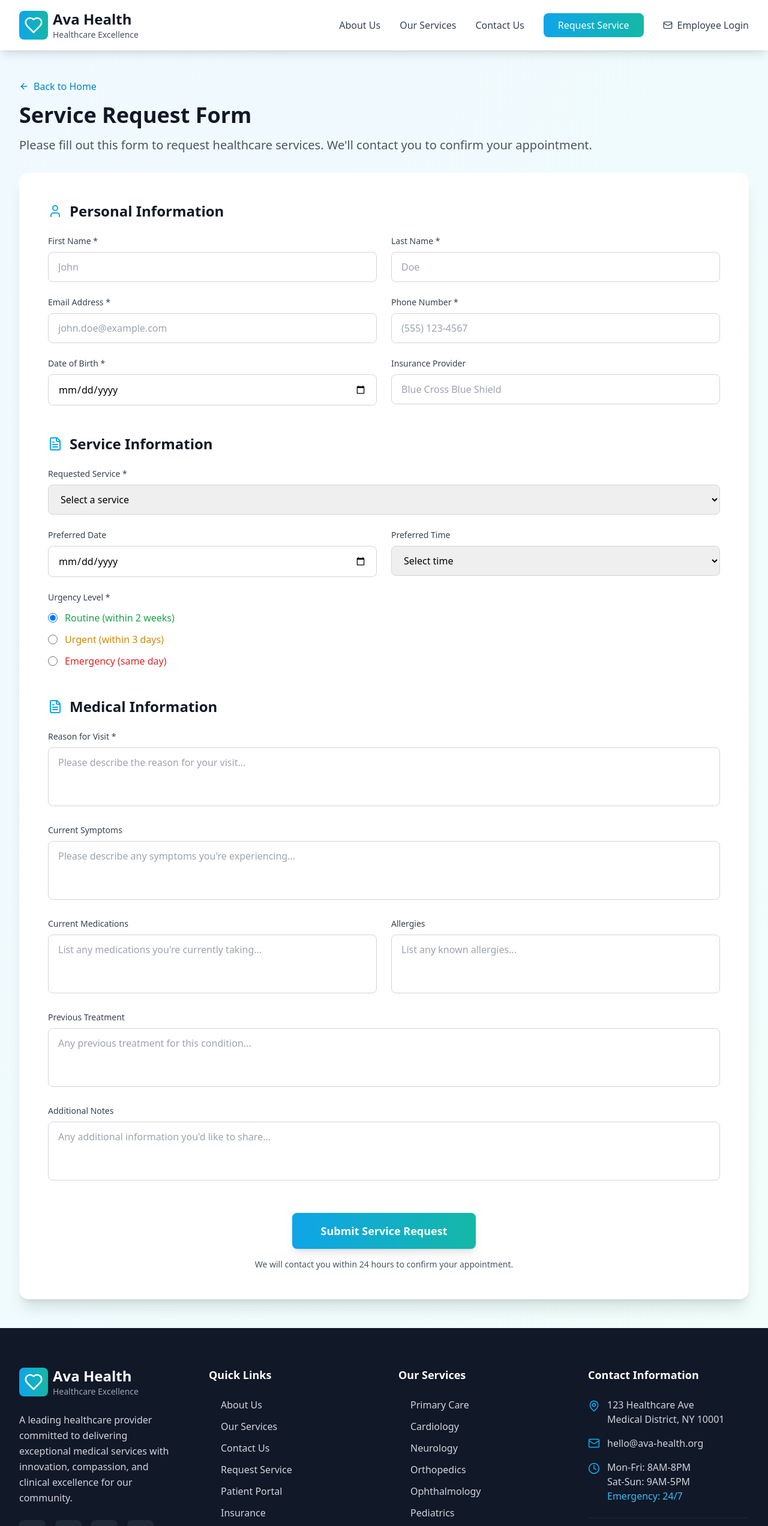
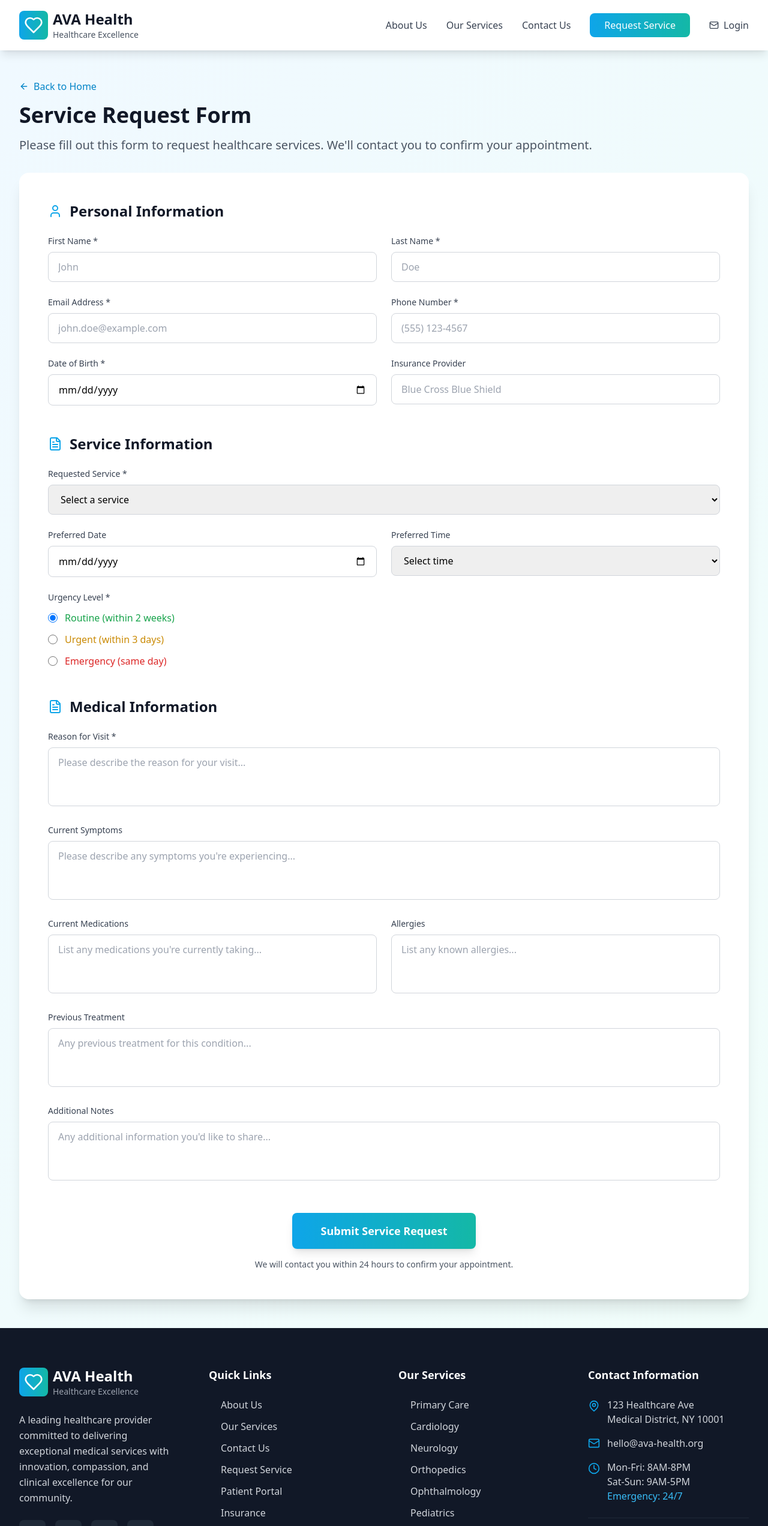
Before and after one commit to innosupport-desk/avahealth, a React (Vite) app: page /request-service in a window 1280 px wide. Shown: the top 2544 px of the page at 60% size. Built offline with nearby package versions, Linux system fonts and the light colour scheme.

Commit message:
Update branding: Change Ava Health to AVA Health across multiple components and update hero section text

```diff
--- a/index.html
+++ b/index.html
@@ -4,7 +4,7 @@
     <meta charset="UTF-8" />
     <link rel="icon" type="image/svg+xml" href="/vite.svg" />
     <meta name="viewport" content="width=device-width, initial-scale=1.0" />
-    <title>Ava Health - Comprehensive Healthcare Solutions</title>
+    <title>AVA Health: Bridging healthcare with Digital Innovation</title>
     <meta name="description" content="Ava Health provides comprehensive healthcare solutions with expert medical care, advanced treatments, and personalized patient services. Your trusted healthcare partner.">
   </head>
   <body>
--- a/src/components/About.tsx
+++ b/src/components/About.tsx
@@ -28,7 +28,7 @@ const About = () => {
     <section id="about" className="py-20 bg-white">
       <div className="container mx-auto px-4 sm:px-6 lg:px-8">
         <div className="text-center mb-16">
-          <h2 className="text-4xl font-bold text-gray-900 mb-4">About Ava Health</h2>
+          <h2 className="text-4xl font-bold text-gray-900 mb-4">About AVA Health</h2>
           <p className="text-xl text-gray-600 max-w-3xl mx-auto">
             A leading healthcare provider committed to delivering exceptional medical services
             with innovation, compassion, and clinical excellence.
@@ -39,7 +39,7 @@ const About = () => {
           <div className="space-y-6">
             <h3 className="text-3xl font-bold text-gray-900">Our Mission</h3>
             <p className="text-lg text-gray-600 leading-relaxed">
-              Ava Health is dedicated to transforming healthcare delivery through innovative
+              AVA Health is dedicated to transforming healthcare delivery through innovative
               solutions and comprehensive medical services. We are committed to improving patient
               outcomes while maintaining the highest standards of care and professionalism.
             </p>
@@ -82,7 +82,7 @@ const About = () => {
             <div>
               <h4 className="text-lg font-semibold text-gray-900 mb-3">Legal Structure</h4>
               <p className="text-gray-600 mb-4">
-                Ava Health is a registered limited company committed to providing
+                AVA Health is a registered limited company committed to providing
                 comprehensive healthcare solutions and medical services.
               </p>
               <h4 className="text-lg font-semibold text-gray-900 mb-3">Our Commitment</h4>
--- a/src/components/Footer.tsx
+++ b/src/components/Footer.tsx
@@ -39,7 +39,7 @@ const Footer = () => {
                 <Heart className="w-8 h-8 text-white" />
               </div>
               <div>
-                <h3 className="text-2xl font-bold">Ava Health</h3>
+                <h3 className="text-2xl font-bold">AVA Health</h3>
                 <p className="text-gray-400 text-sm">Healthcare Excellence</p>
               </div>
             </div>
@@ -144,7 +144,7 @@ const Footer = () => {
         <div className="container mx-auto px-4 sm:px-6 lg:px-8 py-6">
           <div className="flex flex-col md:flex-row justify-between items-center space-y-4 md:space-y-0">
             <p className="text-gray-400 text-sm">
-              © 2025 Ava Health. All rights reserved. Licensed Healthcare Provider.
+              © 2025 AVA Health. All rights reserved. Licensed Healthcare Provider.
             </p>
             <div className="flex space-x-6 text-sm">
               <a href="#" className="text-gray-400 hover:text-white transition-colors duration-200">
--- a/src/components/Header.tsx
+++ b/src/components/Header.tsx
@@ -29,7 +29,7 @@ const Header = () => {
               <Heart className="w-8 h-8 text-white" />
             </div>
             <div>
-              <h1 className="text-2xl font-bold text-gray-900">Ava Health</h1>
+              <h1 className="text-2xl font-bold text-gray-900">AVA Health</h1>
               <p className="text-sm text-gray-600 hidden sm:block">Healthcare Excellence</p>
             </div>
           </Link>
@@ -68,7 +68,7 @@ const Header = () => {
               title="Employee Email Login"
             >
               <Mail className="w-4 h-4" />
-              <span>Employee Login</span>
+              <span>Login</span>
             </a>
           </nav>
 
@@ -118,7 +118,7 @@ const Header = () => {
                 title="Employee Email Login"
               >
                 <Mail className="w-4 h-4" />
-                <span>Employee Login</span>
+                <span>Login</span>
               </a>
             </nav>
           </div>
--- a/src/components/Hero.tsx
+++ b/src/components/Hero.tsx
@@ -10,13 +10,13 @@ const Hero = () => {
           <div className="space-y-8">
             <div className="space-y-4">
               <h1 className="text-4xl sm:text-5xl lg:text-6xl font-bold text-gray-900 leading-tight">
-                Ava Health
+                AVA Health
                 <span className="bg-gradient-to-r from-sky-500 to-teal-500 bg-clip-text text-transparent"> Healthcare Excellence</span>
               </h1>
               <p className="text-xl text-gray-600 leading-relaxed">
-                Your trusted healthcare partner providing comprehensive medical services with
-                innovation, compassion, and clinical excellence. We are committed to delivering
-                exceptional patient care and improving health outcomes in our community.
+                Welcome to AVA Health. We believe that quality healthcare should be accessible to everyone, everywhere. That's why we're
+                building a truly inclusive healthcare ecosystem in Nigeria, tackling challenges from the ground up. Our core mission is to
+                empower all healthcare providers with the tools and support they need to thrive.
               </p>
             </div>
 
@@ -25,7 +25,7 @@ const Hero = () => {
                 to="/request-service"
                 className="inline-flex items-center justify-center bg-gradient-to-r from-sky-500 to-teal-500 text-white px-8 py-4 rounded-lg font-semibold hover:from-sky-600 hover:to-teal-600 transition-all duration-300 transform hover:scale-105 shadow-lg hover:shadow-xl"
               >
-                Request Service
+                Get Started
                 <ArrowRight className="ml-2 w-5 h-5" />
               </Link>
               <button
```
